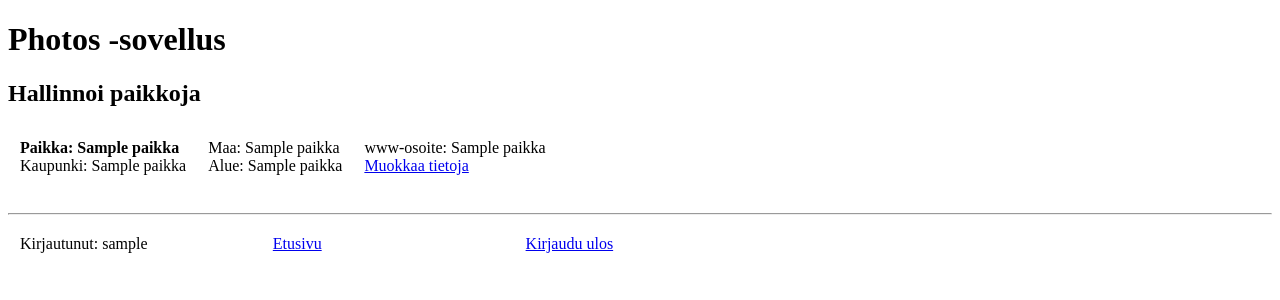
After one commit to vuorenkoski/tsoha-photos, a Flask app: template templates/places.html in a window 1280 px wide. The commit adds this page. Shown: the top 300 px of the page. Run offline with Flask 2, Linux system fonts and the light colour scheme; the visitor is signed in with stand-in values (Sample User, id 1); the template is opened without the code that fills it: most values are stand-ins (such as "Sample title", 1, 10 or a date in 2020).

Commit message:
Paikkatiedon hallinta lisätty

```diff
--- a/app.py
+++ b/app.py
@@ -4,6 +4,7 @@ from werkzeug.security import check_password_hash, generate_password_hash
 from flask_sqlalchemy import SQLAlchemy
 from PIL import Image
 from datetime import datetime
+from io import BytesIO
 
 app = Flask(__name__)
 app.secret_key = getenv("SECRET_KEY")
@@ -18,13 +19,7 @@ USE_PSQL_STORAGE_FOR_JPG = True
 
 @app.route("/")
 def index():
-    if "userid" in session:
-        sql = "SELECT photos_valokuvat.id, kuvausaika, tekstikuvaus, nimi FROM photos_valokuvat LEFT JOIN photos_henkilot ON valokuvaaja_id=photos_henkilot.id WHERE kayttaja_id=:userid"
-        result = db.session.execute(sql, {"userid":session["userid"]})
-        photos = result.fetchall()
-        return render_template("index.html", photos=photos)
-    else:
-        return render_template("index.html")
+    return render_template("index.html")
 
 @app.route("/login",methods=["GET"])
 def login():
@@ -71,6 +66,15 @@ def signupdata():
     session["username"] = username
     return redirect("/")
 
+@app.route("/view", methods=["GET"])
+def view():
+    if "userid" in session:
+        sql = "SELECT photos_valokuvat.id, kuvausaika, tekstikuvaus, paikka FROM photos_valokuvat LEFT JOIN photos_paikat ON paikka_id=photos_paikat.id WHERE kayttaja_id=:userid"
+        kuvat = db.session.execute(sql, {"userid":session["userid"]}).fetchall()
+        return render_template("view.html", kuvat=kuvat)
+    else:
+        return render_template("view.html")
+
 @app.route("/upload", methods=["GET"])
 def upload_photo():
     return render_template("upload.html")
@@ -88,7 +92,7 @@ def upload_photodata():
     if date!="":
         date=date[0:4]+"-"+date[5:7]+"-"+date[8:] # exif standardi YYYY:MMM:DD HH:MM:SS
     sql = "INSERT INTO photos_valokuvat (kayttaja_id, kuvausaika, aikaleima, tekstikuvaus) VALUES (:userid, :kuvausaika, NOW(), :tekstikuvaus) RETURNING id"
-    result=db.session.execute(sql, {"userid":session["userid"], "kuvausaika":date, "tekstikuvaus":"--"})
+    result=db.session.execute(sql, {"userid":session["userid"], "kuvausaika":date, "tekstikuvaus":""})
     id=result.fetchone()[0]
     db.session.commit()
 
@@ -102,7 +106,7 @@ def addinfo(id):
     sql = "SELECT kuvausaika, nimi, tekstikuvaus FROM photos_valokuvat LEFT JOIN photos_henkilot ON photos_valokuvat.valokuvaaja_id=photos_henkilot.id WHERE photos_valokuvat.id=:id"
     data = db.session.execute(sql, {"id":id}).fetchone()
 
-    # Haetaan valokuvien henkilot
+    # Haetaan valokuvien henkilot ja kaikki henkilöt
     sql = "SELECT nimi FROM photos_henkilot,photos_valokuvienhenkilot WHERE valokuva_id=:id AND photos_henkilot.id=henkilo_id"
     henkilot = db.session.execute(sql, {"id":id}).fetchall()
     henkilostr = ", ".join(t[0] for t in henkilot)
@@ -111,7 +115,7 @@ def addinfo(id):
     sql = "SELECT nimi FROM photos_henkilot"
     kaikkiHenkilot = db.session.execute(sql)
 
-    # Haetaan valokuvien avainsanat
+    # Haetaan valokuvien avainsanat ja kaikki avainsanat
     sql = "SELECT avainsana FROM photos_avainsanat,photos_valokuvienavainsanat WHERE valokuva_id=:id AND photos_avainsanat.id=avainsana_id"
     avainsanat = db.session.execute(sql, {"id":id}).fetchall()
     avainsanastr = ", ".join(t[0] for t in avainsanat)
@@ -120,6 +124,14 @@ def addinfo(id):
     sql = "SELECT avainsana FROM photos_avainsanat"
     kaikkiAvainsanat = db.session.execute(sql)
 
+    # Haetaan paikan nimi ja kaikki paikat
+    sql = "SELECT paikka FROM photos_valokuvat LEFT JOIN photos_paikat ON photos_valokuvat.paikka_id=photos_paikat.id WHERE photos_valokuvat.id=:id"
+    paikka = db.session.execute(sql, {"id":id}).fetchone()[0]
+    if paikka==None:
+        paikka=""
+    sql = "SELECT paikka FROM photos_paikat"
+    kaikkiPaikat = db.session.execute(sql)
+
     if data[1]==None:
         kuvaaja=""
     else:
@@ -127,7 +139,7 @@ def addinfo(id):
 
     return render_template("addinfo.html", photoid=id, paivamaara=data[0].strftime("%Y-%m-%d"), aika=data[0].strftime("%H:%M"),
         tekstikuvaus=data[2], kuvaaja=kuvaaja, henkilostr=henkilostr, henkilot=henkilot, kaikkiHenkilot=kaikkiHenkilot,
-        avainsanastr=avainsanastr, avainsanat=avainsanat, kaikkiAvainsanat=kaikkiAvainsanat)
+        avainsanastr=avainsanastr, avainsanat=avainsanat, kaikkiAvainsanat=kaikkiAvainsanat, paikka=paikka, kaikkiPaikat=kaikkiPaikat)
 
 @app.route("/addinfo/<int:id>", methods=["POST"])
 def addinfodata(id):
@@ -135,6 +147,7 @@ def addinfodata(id):
     kuvausaika = request.form["kuvauspaiva"] + " " + request.form["aika"]
     tekstikuvaus = request.form["tekstikuvaus"]
     kuvaajaid=add_person(request.form["kuvaaja"])
+    paikkaid=add_place(request.form["paikka"])
 
     # Henkilöiden lisääminen ja poistaminen
     if request.form["lisaaHenkilo"]!="":
@@ -170,31 +183,34 @@ def addinfodata(id):
             db.session.commit()
         poistu=False
 
-    sql = "UPDATE photos_valokuvat SET kuvausaika=:kuvausaika, tekstikuvaus=:tekstikuvaus, valokuvaaja_id=:kuvaajaid WHERE id=:id"
-    db.session.execute(sql, {"id":id, "kuvausaika":kuvausaika, "tekstikuvaus":tekstikuvaus, "kuvaajaid":kuvaajaid})
+    sql = "UPDATE photos_valokuvat SET kuvausaika=:kuvausaika, tekstikuvaus=:tekstikuvaus, valokuvaaja_id=:kuvaajaid, paikka_id=:paikkaid WHERE id=:id"
+    db.session.execute(sql, {"id":id, "kuvausaika":kuvausaika, "tekstikuvaus":tekstikuvaus, "kuvaajaid":kuvaajaid, "paikkaid":paikkaid})
     db.session.commit()
 
     if poistu:
-        return redirect("/")
+        return redirect("/view")
     else:
         return redirect("/addinfo/"+str(id))
 
 
 @app.route("/places", methods=["GET"])
 def places():
-    pass
-
-@app.route("/places", methods=["POST"])
-def places():
-    pass
+    sql = "SELECT id,paikka, maa, alue, kaupunki, wwwviite FROM photos_paikat"
+    paikat = db.session.execute(sql).fetchall()
+    return render_template("places.html", paikat=paikat)
 
 @app.route("/place/<int:id>", methods=["GET"])
 def placeinfo(id):
-    pass
+    sql = "SELECT paikka, kaupunki, maa, alue, wwwviite FROM photos_paikat WHERE id=:id"
+    data = db.session.execute(sql, {"id":id}).fetchone()
+    return render_template("place.html", paikkaid=id, paikka=data[0], kaupunki=data[1], maa=data[2], alue=data[3], wwwsivu=data[4])
 
 @app.route("/place/<int:id>", methods=["POST"])
 def placeinfodata(id):
-    pass
+    sql = "UPDATE photos_paikat SET kaupunki=:kaupunki, maa=:maa, alue=:alue, wwwviite=:wwwsivu WHERE id=:id"
+    db.session.execute(sql, {"id":id, "maa":request.form["maa"], "alue":request.form["alue"], "kaupunki":request.form["kaupunki"], "wwwsivu":request.form["wwwsivu"]})
+    db.session.commit()
+    return redirect("/places")
 
 @app.route("/photos/<tiedostonimi>")
 def show_photo(tiedostonimi):
@@ -225,7 +241,7 @@ def add_person(nimi):
         db.session.commit()
     return henkiloid[0]
 
-# Lisää avainsanan tietokantaan jollei sitä ole siellä aiemmin. Palauttaa henkilön id numeron.
+# Lisää avainsanan tietokantaan jollei sitä ole siellä aiemmin. Palauttaa avainsanan id numeron.
 def add_keyword(avainsana):
     if avainsana=="" or avainsana=="None":
         return None
@@ -237,6 +253,18 @@ def add_keyword(avainsana):
         db.session.commit()
     return avainsanaid[0]
 
+# Lisää paikan tietokantaan jollei sitä ole siellä aiemmin. Palauttaa paikan id numeron.
+def add_place(paikka):
+    if paikka=="" or paikka=="None":
+        return None
+    sql = "SELECT id FROM photos_paikat WHERE LOWER(paikka)=LOWER(:paikka)"
+    paikkaid = db.session.execute(sql, {"paikka":paikka}).fetchone()
+    if paikkaid==None:
+        sql = "INSERT INTO photos_paikat (paikka, maa, alue, kaupunki, wwwviite) VALUES (:paikka, '', '', '', '') RETURNING id"
+        paikkaid = db.session.execute(sql, {"paikka":paikka}).fetchone()
+        db.session.commit()
+    return paikkaid[0]
+
 def save_photo(kuva, tiedostonimi):
     if USE_PSQL_STORAGE_FOR_JPG:
         f=BytesIO()
--- a/schema.sql
+++ b/schema.sql
@@ -6,3 +6,4 @@ CREATE TABLE photos_avainsanat (id SERIAL PRIMARY KEY, avainsana TEXT);
 CREATE TABLE photos_valokuvienavainsanat (id SERIAL PRIMARY KEY, avainsana_id INT, valokuva_id INT);
 CREATE TABLE photos_jpgkuva (id SERIAL PRIMARY KEY, tiedostonimi TEXT, kuva BYTEA);
 CREATE TABLE photos_paikat (id SERIAL PRIMARY KEY, paikka TEXT, maa TEXT, alue TEXT, kaupunki TEXT, wwwviite TEXT);
+CREATE TABLE photos_oikeudet (id SERIAL PRIMARY KEY, valokuva_id INT, kayttaja_id INT);
--- a/templates/place.html
+++ b/templates/place.html
@@ -8,7 +8,7 @@
 <form action="/place/{{ paikkaid }}" method="POST">
 
     <p>Kaupunki:
-        <input type="text" name="kaupunki" value="{{ alue }}"></p>
+        <input type="text" name="kaupunki" value="{{ kaupunki }}"></p>
 
     <p>Alue:
         <input type="text" name="alue" value="{{ alue }}"></p>
--- /dev/null
+++ b/templates/places.html
@@ -0,0 +1,30 @@
+{% extends "layout.html" %}
+{% block title %}Hallinnoi paikkoja{% endblock %}
+{% block content %}
+
+{% if session.username %}
+<table>
+{% for paikka in paikat %}
+<tr>
+    <td>
+        <b>Paikka: {{ paikka[1] }} </b><br>
+        Kaupunki: {{ paikka[4] }} <br>
+    </td>
+    <td>
+        Maa: {{ paikka[2] }} <br>
+        Alue: {{ paikka[3] }} <br>
+    </td>
+    <td>
+        www-osoite: {{ paikka[5] }} <br>
+        <a href="/place/{{ paikka[0] }}">Muokkaa tietoja</a> <br>
+    </td>
+</tr>
+{% endfor %}
+</table>
+
+{% else %}
+<p>Kirjaudu sisään <a href="/login">tästä</a></p>
+<p>Oletko uusi käyttäjä? Rekisteröidy <a href="/signup">tästä</a></p>
+{% endif %}
+
+{% endblock %}
```
Also changed, not shown: templates/addinfo.html (+9 -0 lines), templates/index.html (+13 -19 lines), templates/view.html (added, +31 -0 lines).
